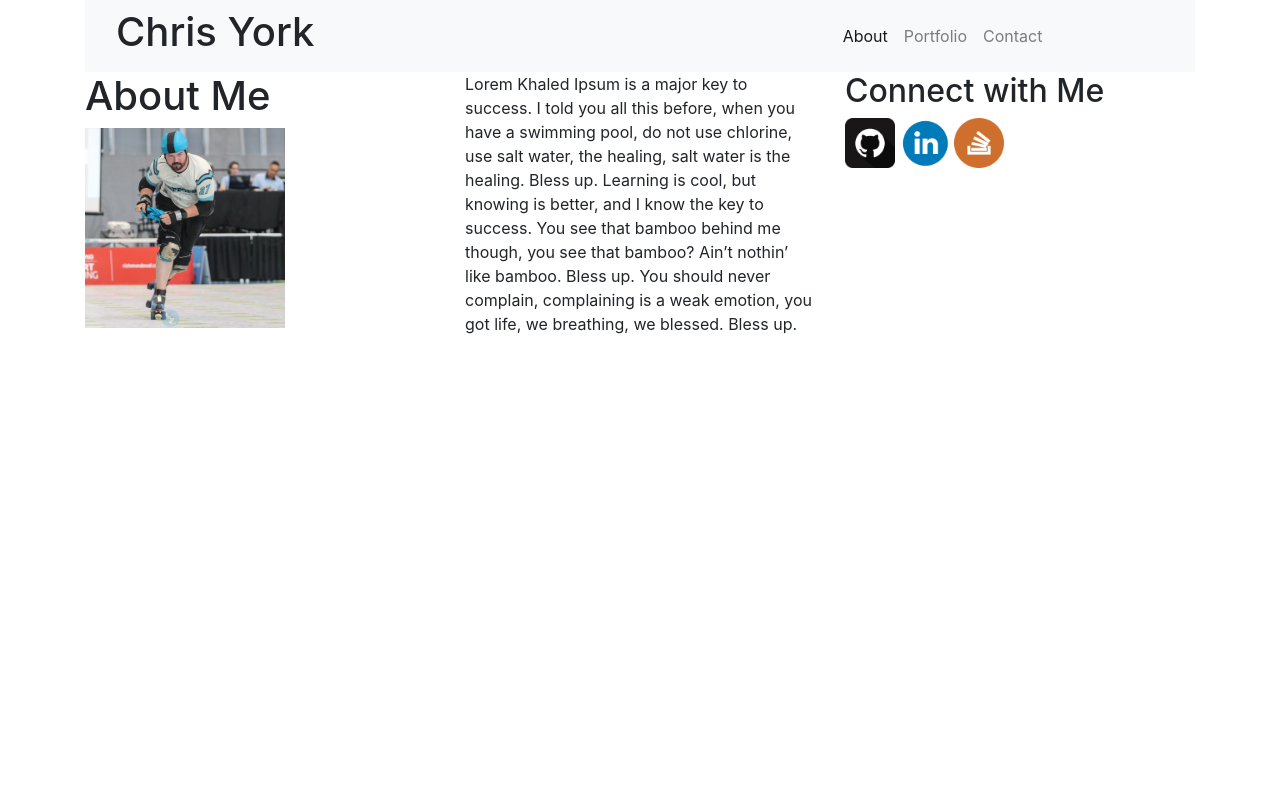
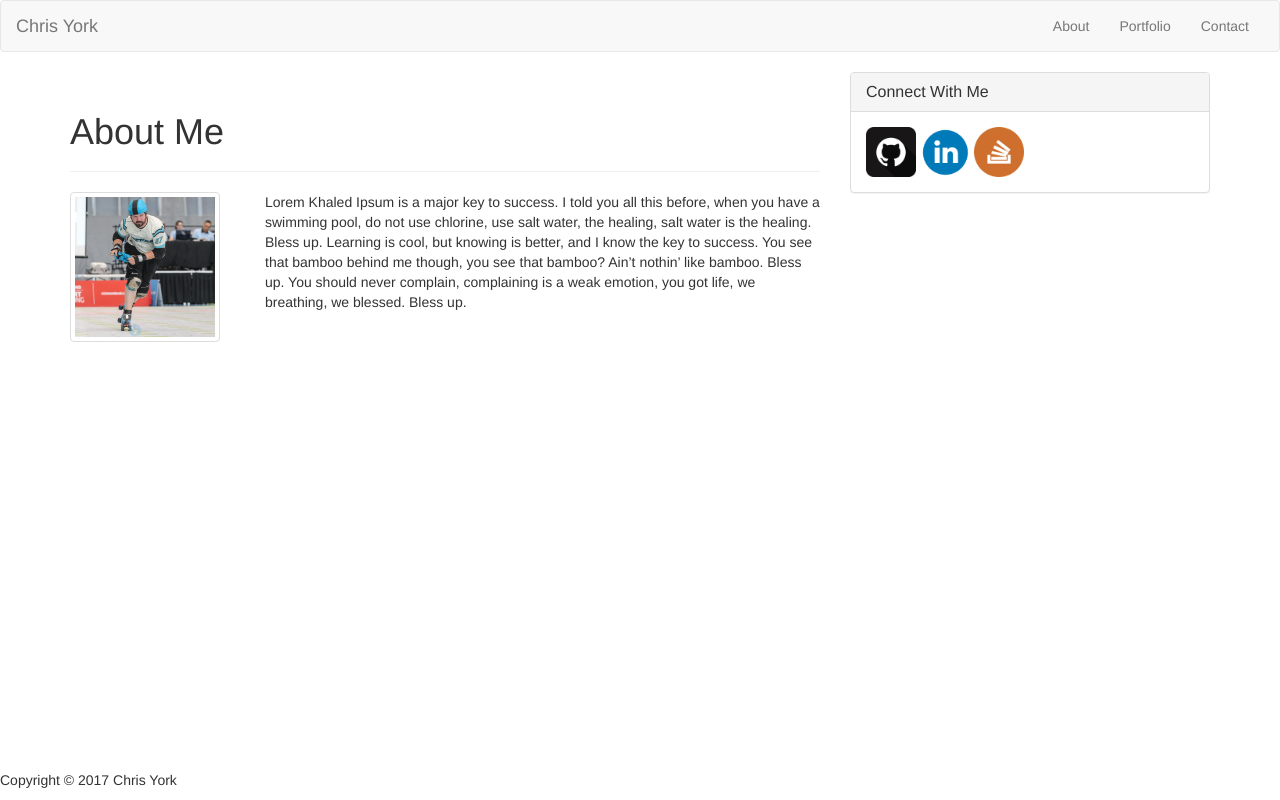
Before and after one commit to cyork27/Bootstrap-Portfolio, a plain HTML site: page index.html in a window 1280 px wide. Drawn offline with nearby package versions, Linux system fonts and the light colour scheme.

Commit message:
2nd push

```diff
--- a/index.html
+++ b/index.html
@@ -1,72 +1,83 @@
 <!DOCTYPE html>
 <html>
 <head>
-	<meta charset="utf-8">
 	<title>Chris York</title>
+	<link rel="stylesheet" href="https://maxcdn.bootstrapcdn.com/bootstrap/3.3.7/css/bootstrap.min.css" integrity="sha384-BVYiiSIFeK1dGmJRAkycuHAHRg32OmUcww7on3RYdg4Va+PmSTsz/K68vbdEjh4u" crossorigin="anonymous">
+</head>
+<body>
+	<!-- NAVBAR -->
+	<nav class="navbar navbar-default">
+  <div class="container-fluid">
+    <!-- Brand and toggle get grouped for better mobile display -->
+    <div class="navbar-header">
+      <button type="button" class="navbar-toggle collapsed" data-toggle="collapse" data-target="#bs-example-navbar-collapse-1" aria-expanded="false">
+        <span class="sr-only">Toggle navigation</span>
+        <span class="icon-bar"></span>
+        <span class="icon-bar"></span>
+        <span class="icon-bar"></span>
+      </button>
+      <a class="navbar-brand" href="#">Chris York</a>
+    </div>
 
-		<link rel="stylesheet" href="https://maxcdn.bootstrapcdn.com/bootstrap/4.0.0-beta.2/css/bootstrap.min.css" integrity="sha384-PsH8R72JQ3SOdhVi3uxftmaW6Vc51MKb0q5P2rRUpPvrszuE4W1povHYgTpBfshb" crossorigin="anonymous">
-</head>
+    <!-- Collect the nav links, forms, and other content for toggling -->
+    <div class="collapse navbar-collapse" id="bs-example-navbar-collapse-1">
 
 
-<body>
-
+      <ul class="nav navbar-nav navbar-right">
+        <li><a href="index.html">About</a></li>
+        <li><a href="portfolio.html">Portfolio</a></li>
+		<li><a href="contact.html">Contact</a></li>
+	  </ul>
+    </div><!-- /.navbar-collapse -->
+  </div><!-- /.container-fluid -->
+</nav>
 
 	<!-- HEADER -->
-	<div class = "container">
-		<nav class="navbar navbar-expand-lg navbar-light bg-light">
-			<div class = "col-md-8">
-				 <h1>Chris York</h1>
-				 <button class="navbar-toggler" type="button" data-toggle="collapse" data-target="#navbarNav" aria-controls="navbarNav" aria-expanded="false" aria-label="Toggle navigation">
-				    <span class="navbar-toggler-icon"></span>
-				 </button>
+<div class="container">
+	<div class="row">
+		<div class="col-sm-8">
+			<div class="page-header">
+	 	 		<h1>About Me</h1>
 			</div>
-			<div class = "col-md-4">
-				<div class="collapse navbar-collapse" id="navbarNav">
-				   <ul class="navbar-nav">
-				     <li class="nav-item active">
-				       <a class="nav-link" href="index.html" target= "_blank">About <span class="sr-only">(current)</span></a>
-				      </li>
-				      <li class="nav-item">
-				        <a class="nav-link" href="portfolio.html" target="_blank">Portfolio</a>
-				      </li>
-				      <li class="nav-item">
-				        <a class="nav-link" href="contact.html" target="_blank">Contact</a>
-				      </li>
-				    </ul>
+	<!-- CONTENT -->
+			<div class="row">
+			  <div class="col-sm-3">
+			      <img src="assets/images/starpass.jpg" alt="Chris York skating" class=thumbnail height="150" width="150">
+			  </div>
+			  <div class="col-sm-9">
+			      <div class="caption">
+			        <p>Lorem Khaled Ipsum is a major key to success. I told you all this before, when you have a swimming pool, do not use chlorine, use salt water, the healing, salt water is the healing. Bless up. Learning is cool, but knowing is better, and I know the key to success. You see that bamboo behind me though, you see that bamboo? Ain’t nothin’ like bamboo. Bless up. You should never complain, complaining is a weak emotion, you got life, we breathing, we blessed. Bless up.</p>
 			      </div>
 			  </div>
-		</nav>
 			</div>
-
-	<!-- CONTENT -->
-	<div class = "container">
-		<div class = "row">
-			<div class = "col-md-4">
-				<h1>About Me</h1>
-				<img alt="Chris York skate" src="assets/images/starpass.jpg" width="200" height="auto">
 		</div>
-			<div class = "col-md-4"
-				<p>Lorem Khaled Ipsum is a major key to success. I told you all this before, when you have a swimming pool, do not use chlorine, use salt water, the healing, salt water is the healing. Bless up. Learning is cool, but knowing is better, and I know the key to success. You see that bamboo behind me though, you see that bamboo? Ain’t nothin’ like bamboo. Bless up. You should never complain, complaining is a weak emotion, you got life, we breathing, we blessed. Bless up.</p>
+	<!-- SIDEBAR -->
+		<div class="col-sm-4">
+			<div class="panel panel-default">
+			  <div class="panel-heading">
+			    <h3 class="panel-title">Connect With Me</h3>
 			  </div>
-
-	<!-- CONNECT WITH ME -->
-			<div class="col-md-4">
-				<div class= "card-text-center">
-					<h2>Connect with Me</h2>
-						<a href="https://github.com/cyork27">
-							<img alt="github cat" src="assets/images/gitcat.png" width=50 height=auto>
+			  <div class="panel-body">
+			    <a href="https://github.com/cyork27" target="_blank">
+					<img src="assets/images/gitcat.png" alt="github link" width=50 height= auto alt="githublink" >
 				</a>
-						<a href="https://www.linkedin.com/in/chris-york-570a50146">
-							<img alt="linkedin"	src="assets/images/linkedin.png"
-							width=50 height=auto>
+				<a href="https://www.linkedin.com/in/chris-york-570a50146/" target="_blank">
+					<img src="assets/images/linkedin.png" width=50 height=auto alt="linkedin">
 				</a>
-						<a href="https://stackoverflow.com/users/8886470/cyork">
-							<img alt="stackoverflow" src="assets/images/stackoverflow.png" width=50 height=auto>
+				<a href="https://stackoverflow.com/users/8886470/cyork" target="_blank">
+					<img src="assets/images/stackoverflow.png" alt="stackoverflow icon" width=50 height=auto alt="stackoverflow link">
 				</a>
 			  </div>
 			</div>
+		</div>
 
+	<!-- FOOTER -->
+  			<div class="footer navbar-fixed-bottom">
+    			<div class="navbar-header">
+      				<p>Copyright &copy; 2017 Chris York</p>
+    			</div>
+  			</div>
+</div>
 
-	</div>
 </body>
 </html>
```
Also changed, not shown: contact.html (+83 -0 lines), portfolio.html (+108 -0 lines), assets/images/dj.jpg (added), assets/images/earbuds.jpg (added), assets/images/ipad.jpg (added), assets/images/iphone.jpg (added), assets/images/mp3player.jpg (added). Lines whose indentation alone changed are shown as unchanged.
